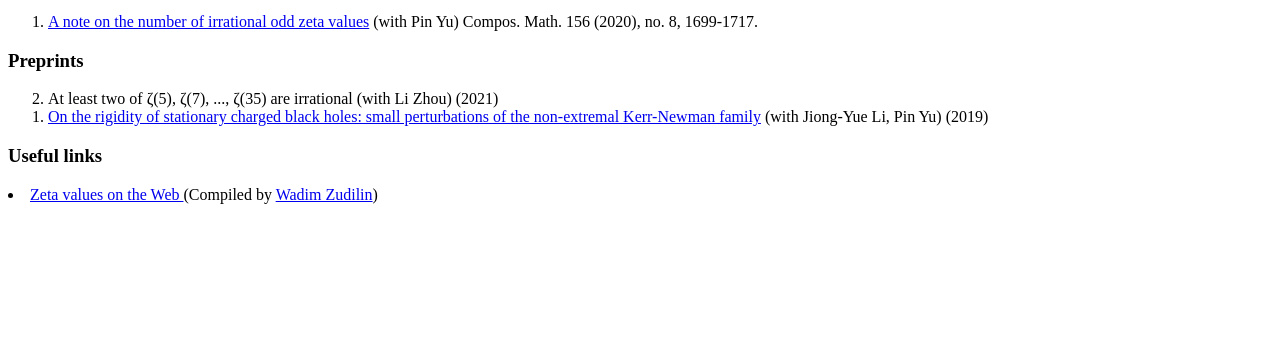
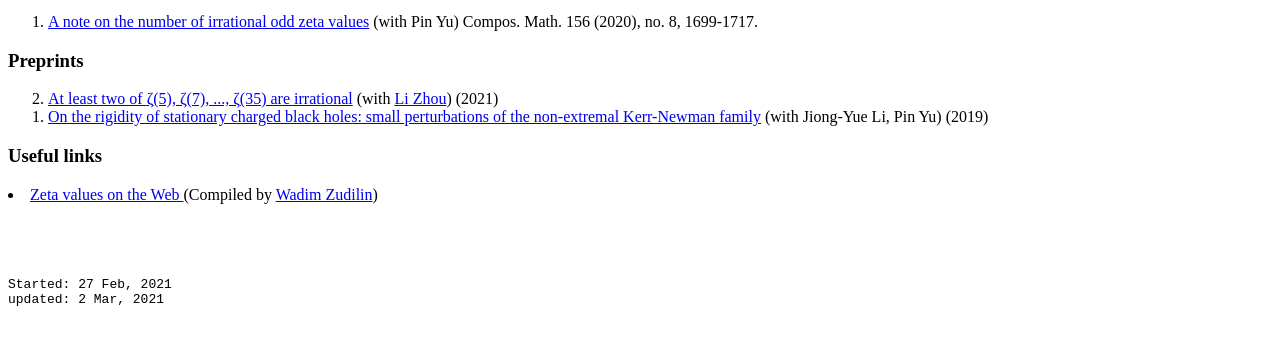
Before and after one commit to lilaimath/homepage, a plain HTML site: page index.html in a window 1280 px wide. Shown: the part 275-620 px from the top of the page. Drawn offline with Linux system fonts and the light colour scheme.

Commit message:
Update index.html

```diff
--- a/index.html
+++ b/index.html
@@ -42,9 +42,9 @@ lilaimath[AT]gmail[DOT]com <br>
 <h3>Preprints</h3>
 
 <ol reversed>
-<li> At least two of <font face="Times New Roman, serif">ζ</font>(5), <font face="Times New Roman, serif">ζ</font>(7), ..., <font
-        face="Times New Roman, serif">ζ</font>(35) are irrational
-  (with Li Zhou) (2021)  </li>
+<li> <a href="http://arxiv.org/abs/2103.00904">At least two of <font face="Times New Roman, serif">ζ</font>(5), <font face="Times New Roman, serif">ζ</font>(7), ..., <font
+        face="Times New Roman, serif">ζ</font>(35) are irrational</a>
+  (with <a href="https://www.lzhou.xyz/" >Li Zhou</a>) (2021)  </li>
 <li> <a href="https://arxiv.org/abs/1911.10560">On the rigidity of stationary charged black holes: small perturbations of the non-extremal Kerr-Newman family</a>
   (with Jiong-Yue Li, Pin Yu) (2019)  </li>
 
@@ -56,5 +56,14 @@ lilaimath[AT]gmail[DOT]com <br>
 <li> <a href="https://wain.mi.ras.ru/zw/">Zeta values on the Web </a> (Compiled by <a href="https://wain.mi.ras.ru/" >  Wadim Zudilin</a>) </li>
 
 
+<pre>
+
+
+
+
+Started: 27 Feb, 2021
+updated: 2 Mar, 2021
+</pre>
+
 </body>
 </html>
```
